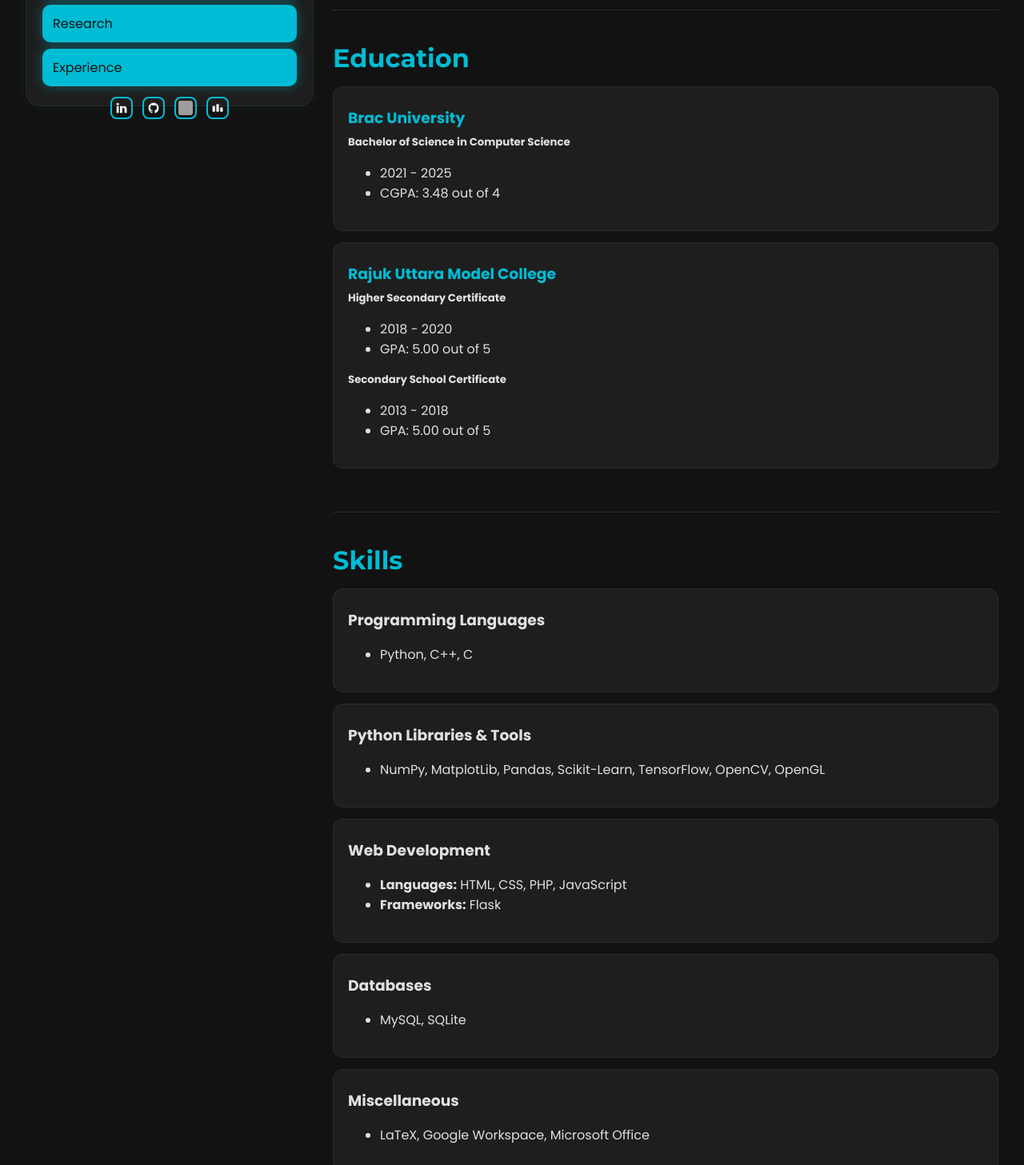
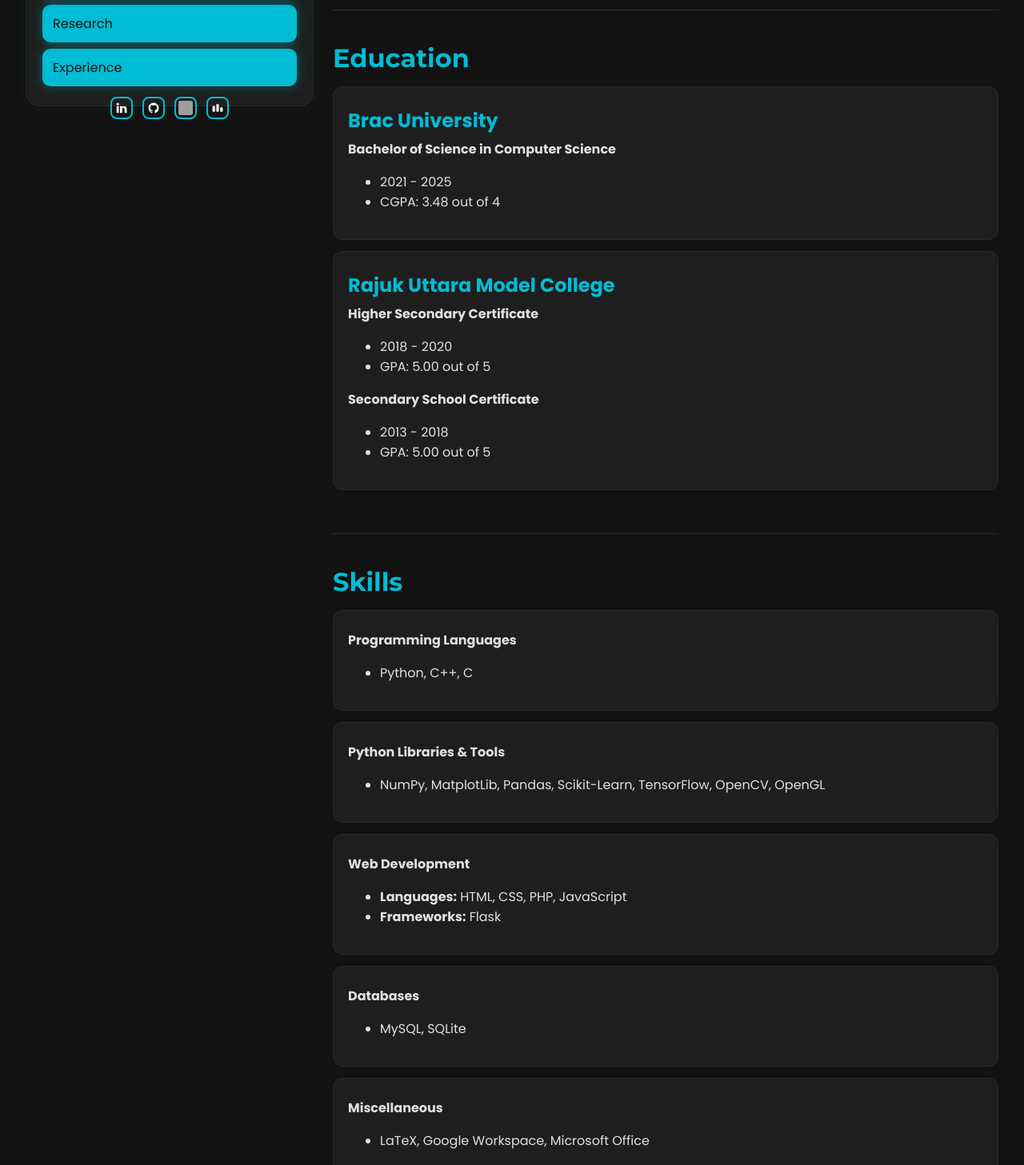
Before and after one commit to mi-shraban/portfolio-nextjs, a Next.js app: page / in a window 1280 px wide. Shown: the part 643-2100 px from the top of the page at 80% size. Built offline with nearby package versions, Linux system fonts and the light colour scheme; grey boxes are pictures that could not be loaded.

Commit message:
Font size updates. Also fixed pdf and all paths in a previous update.

```diff
--- a/app/globals.css
+++ b/app/globals.css
@@ -152,7 +152,8 @@ a:hover { color: var(--primary-2); }
 .section:last-child { border-bottom: none; }
 
 h2 { color: var(--primary); font-family: 'Montserrat', sans-serif; font-size: 32px; margin: 0 0 16px; }
-h3 { margin: 6px 0; }
+h3 { margin: 6px 0; font-size: 24px;}
+h4 { margin: 6px 0; }
 h5 { margin: 6px 0; }
 
 .card {
--- a/components/sections/Education.tsx
+++ b/components/sections/Education.tsx
@@ -4,7 +4,7 @@ export default function Education() {
               <h2>Education</h2>
               <div className="card glow">
                   <h3><a className="ab_link" href="https://www.bracu.ac.bd/" target="_blank">Brac University</a></h3>
-                  <h5><b>Bachelor of Science in Computer Science</b></h5>
+                  <h4><b>Bachelor of Science in Computer Science</b></h4>
                   <ul>
                       <li>2021 - 2025</li>
                       <li>CGPA: 3.48 out of 4</li>
@@ -12,12 +12,12 @@ export default function Education() {
               </div>
               <div className="card">
                   <h3><a className="ab_link" href="https://www.rajukcollege.edu.bd/" target="_blank">Rajuk Uttara Model College</a></h3>
-                  <h5><b>Higher Secondary Certificate</b></h5>
+                  <h4><b>Higher Secondary Certificate</b></h4>
                   <ul>
                       <li>2018 - 2020</li>
                       <li>GPA: 5.00 out of 5</li>
                   </ul>
-                  <h5><b>Secondary School Certificate</b></h5>
+                  <h4><b>Secondary School Certificate</b></h4>
                   <ul>
                       <li>2013 - 2018</li>
                       <li>GPA: 5.00 out of 5</li>
--- a/components/sections/Skills.tsx
+++ b/components/sections/Skills.tsx
@@ -3,32 +3,32 @@ export default function Skills() {
 		<section id="skills" className="section">
 			<h2>Skills</h2>
 			<div className="card">
-				<h3>Programming Languages</h3>
+				<h4>Programming Languages</h4>
 				<ul>
 					<li>Python, C++, C</li>
 				</ul>
 			</div>
 			<div className="card">
-				<h3>Python Libraries &amp; Tools</h3>
+				<h4>Python Libraries &amp; Tools</h4>
 				<ul>
 					<li>NumPy, MatplotLib, Pandas, Scikit-Learn, TensorFlow, OpenCV, OpenGL</li>
 				</ul>
 			</div>
 			<div className="card">
-				<h3>Web Development</h3>
+				<h4>Web Development</h4>
 				<ul>
 					<li><b>Languages:</b> HTML, CSS, PHP, JavaScript</li>
 					<li><b>Frameworks:</b> Flask</li>
 				</ul>
 			</div>
 			<div className="card">
-				<h3>Databases</h3>
+				<h4>Databases</h4>
 				<ul>
 					<li>MySQL, SQLite</li>
 				</ul>
 			</div>
 			<div className="card">
-				<h3>Miscellaneous</h3>
+				<h4>Miscellaneous</h4>
 				<ul>
 					<li>LaTeX, Google Workspace, Microsoft Office</li>
 				</ul>
```
